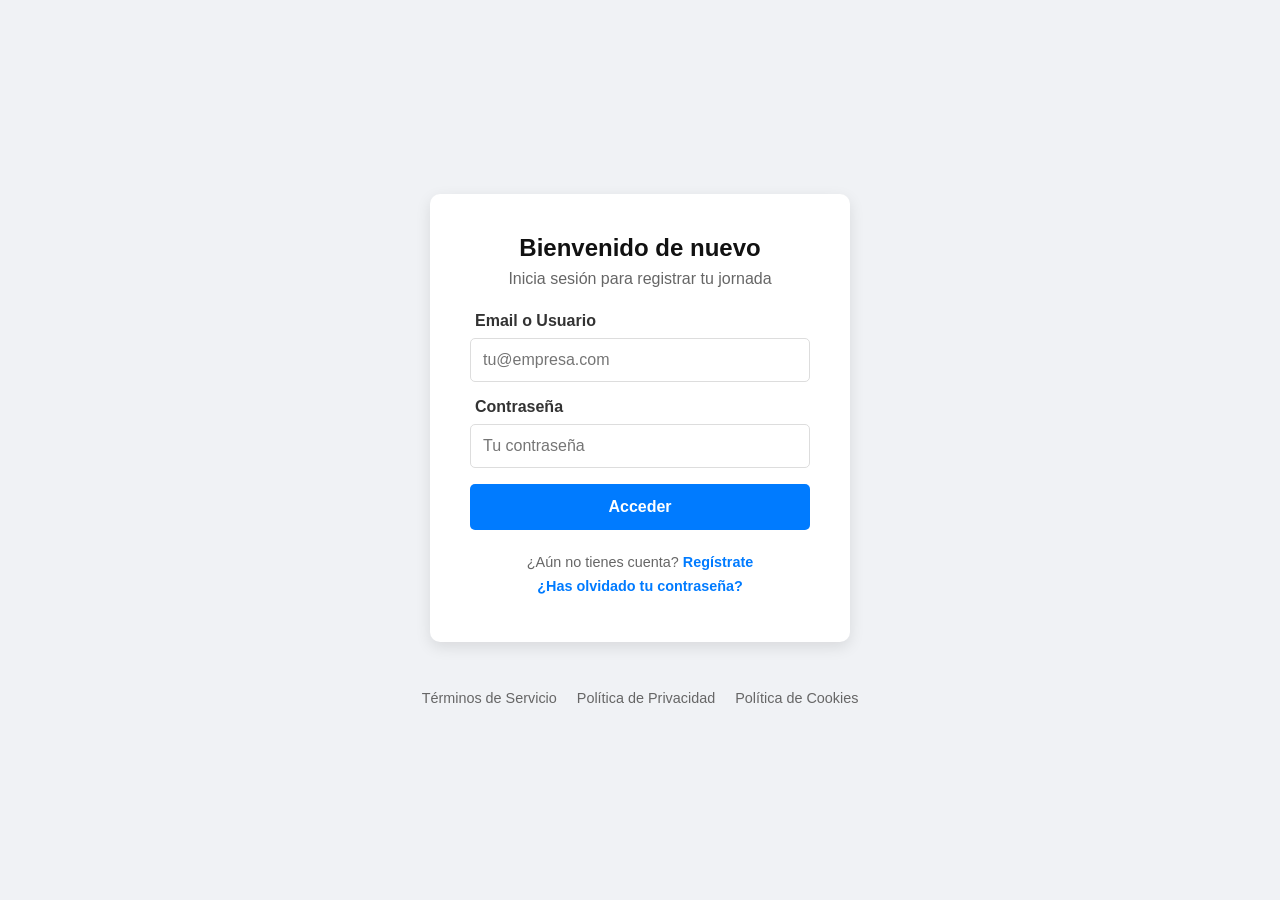
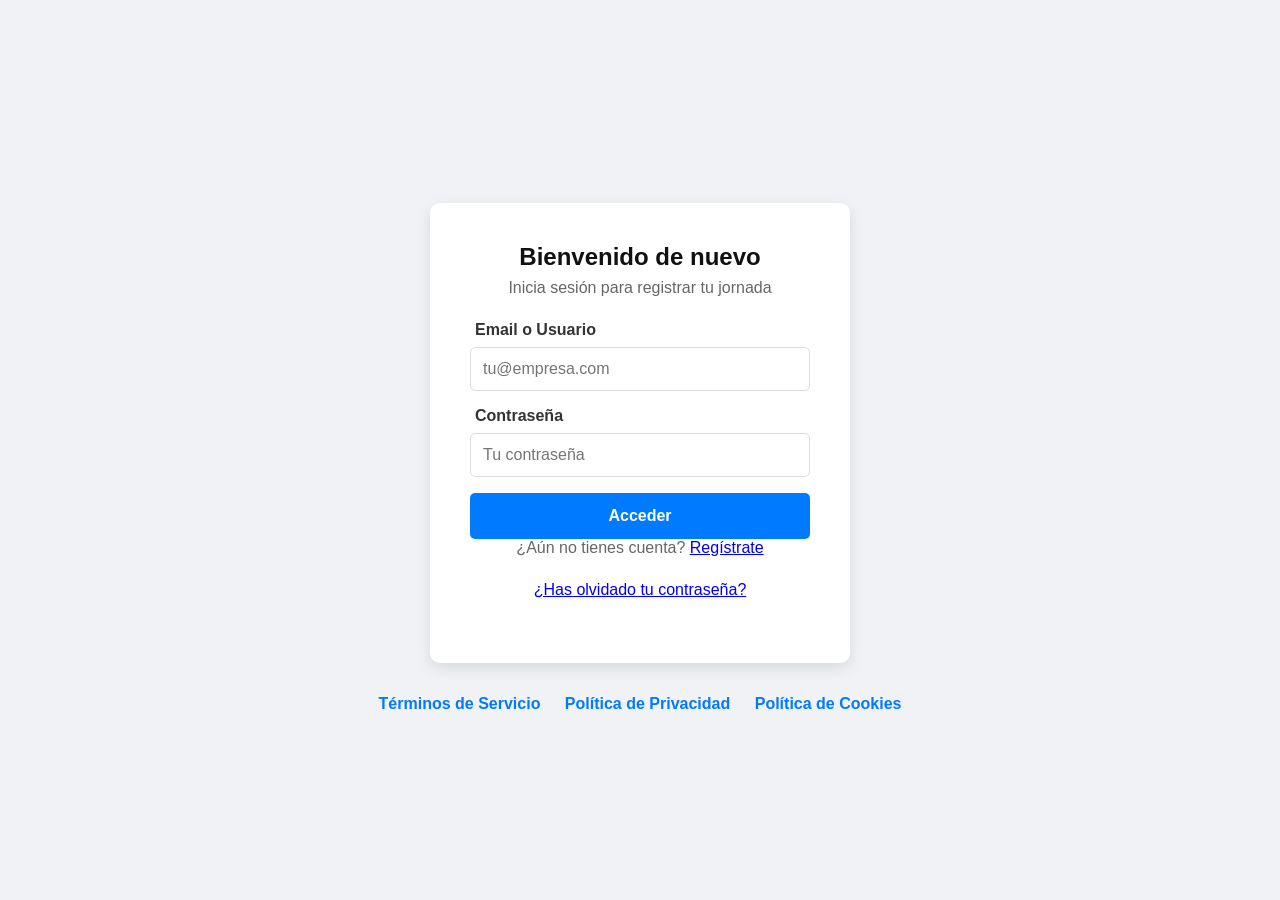

Update login.css

--- a/CSS/login.css
+++ b/CSS/login.css
@@ -1,3 +1,26 @@
+:root {
+    --primary-color: #007bff;
+    --primary-hover: #0056b3;
+    --bg-body: #f0f2f5; 
+    --bg-card: #ffffff;
+    --text-main: #333;
+    --text-secondary: #666;
+    --text-titles: #111;
+    --input-border: #ddd;
+    --input-bg: #ffffff;
+}
+
+[data-theme="dark"] {
+    --bg-body: #0f172a;
+    --bg-card: #1e293b;
+    --text-main: #f1f5f9;
+    --text-secondary: #cbd5e1;
+    --text-titles: #ffffff;
+    --input-border: #334155;
+    --input-bg: #1e293b;
+    --primary-color: #60a5fa;
+}
+
 * {
     margin: 0;
     padding: 0;
@@ -6,19 +29,19 @@
 
 body {
     font-family: -apple-system, BlinkMacSystemFont, "Segoe UI", Roboto, Helvetica, Arial, sans-serif;
-    background-color: #f0f2f5; 
+    background-color: var(--bg-body);
     display: flex;
     justify-content: center;
     align-items: center;
     min-height: 100vh;
-    color: #333;
+    color: var(--text-main);
     padding: 2rem 0;
-    /* Añadido para que el footer se vea bien */
     flex-direction: column;
+    transition: background-color 0.3s ease, color 0.3s ease;
 }
 
 .form-container {
-    background-color: #ffffff;
+    background-color: var(--bg-card);
     padding: 2.5rem; 
     border-radius: 10px; 
     box-shadow: 0 5px 15px rgba(0, 0, 0, 0.1); 
@@ -26,16 +49,17 @@ body {
     max-width: 420px; 
     text-align: center;
     margin: 1rem; 
+    transition: background-color 0.3s ease;
 }
 
 .form-container h2 {
     margin-bottom: 0.5rem;
-    color: #111;
+    color: var(--text-titles);
 }
 
 .form-container p {
     margin-bottom: 1.5rem;
-    color: #666;
+    color: var(--text-secondary);
 }
 
 .form-group {
@@ -51,20 +75,23 @@ body {
 
 .form-group label i {
     margin-right: 5px; 
-    color: #007bff; 
+    color: var(--primary-color);
 }
 
 .form-group input {
     width: 100%;
     padding: 0.75rem;
-    border: 1px solid #ddd;
+    border: 1px solid var(--input-border);
+    background-color: var(--input-bg);
+    color: var(--text-main);
     border-radius: 5px;
     font-size: 1rem;
+    transition: border-color 0.3s ease;
 }
 
 .form-group input:focus {
     outline: none;
-    border-color: #007bff; 
+    border-color: var(--primary-color); 
     box-shadow: 0 0 0 2px rgba(0,123,255,0.2);
 }
 
@@ -73,7 +100,7 @@ body {
     padding: 0.85rem;
     border: none;
     border-radius: 5px;
-    background-color: #007bff; 
+    background-color: var(--primary-color); 
     color: white;
     font-size: 1rem;
     font-weight: bold;
@@ -82,44 +109,45 @@ body {
 }
 
 .btn-submit:hover {
-    background-color: #0056b3; 
+    background-color: var(--primary-hover);
 }
 
-.extra-links {
+.form-footer {
     margin-top: 1.5rem;
     font-size: 0.9rem;
+    color: var(--text-secondary) !important;
 }
 
-.extra-links p {
-    margin-bottom: 0.5rem;
-    color: #666;
+.form-footer a, 
+.form-footer a:link, 
+.form-footer a:visited, 
+.legal-footer a, 
+.legal-footer a:link, 
+.legal-footer a:visited {
+    color: var(--primary-color) !important;
+    text-decoration: none !important;
+    font-weight: 600 !important;
+    transition: color 0.3s ease;
 }
 
-.extra-links a {
-    color: #007bff;
-    text-decoration: none;
-    font-weight: 600;
+.form-footer a:hover, 
+.legal-footer a:hover {
+    text-decoration: underline !important;
+    filter: brightness(1.2);
 }
 
-.extra-links a:hover {
-    text-decoration: underline;
+[data-theme="dark"] .form-footer a,
+[data-theme="dark"] .form-footer a:visited,
+[data-theme="dark"] .legal-footer a,
+[data-theme="dark"] .legal-footer a:visited {
+    color: #93c5fd !important;
 }
 
 .legal-footer {
-    text-align: center;
-    padding: 1rem;
     margin-top: 1rem;
-    font-size: 0.9rem;
-}
-.legal-footer a {
-    color: #666;
-    margin: 0 0.5rem;
-    text-decoration: none;
-}
-.legal-footer a:hover {
-    text-decoration: underline;
+    text-align: center;
 }
 
-.cookie-banner-hidden {
-    display: none !important;
+.legal-footer a {
+    margin: 0 10px;
 }
